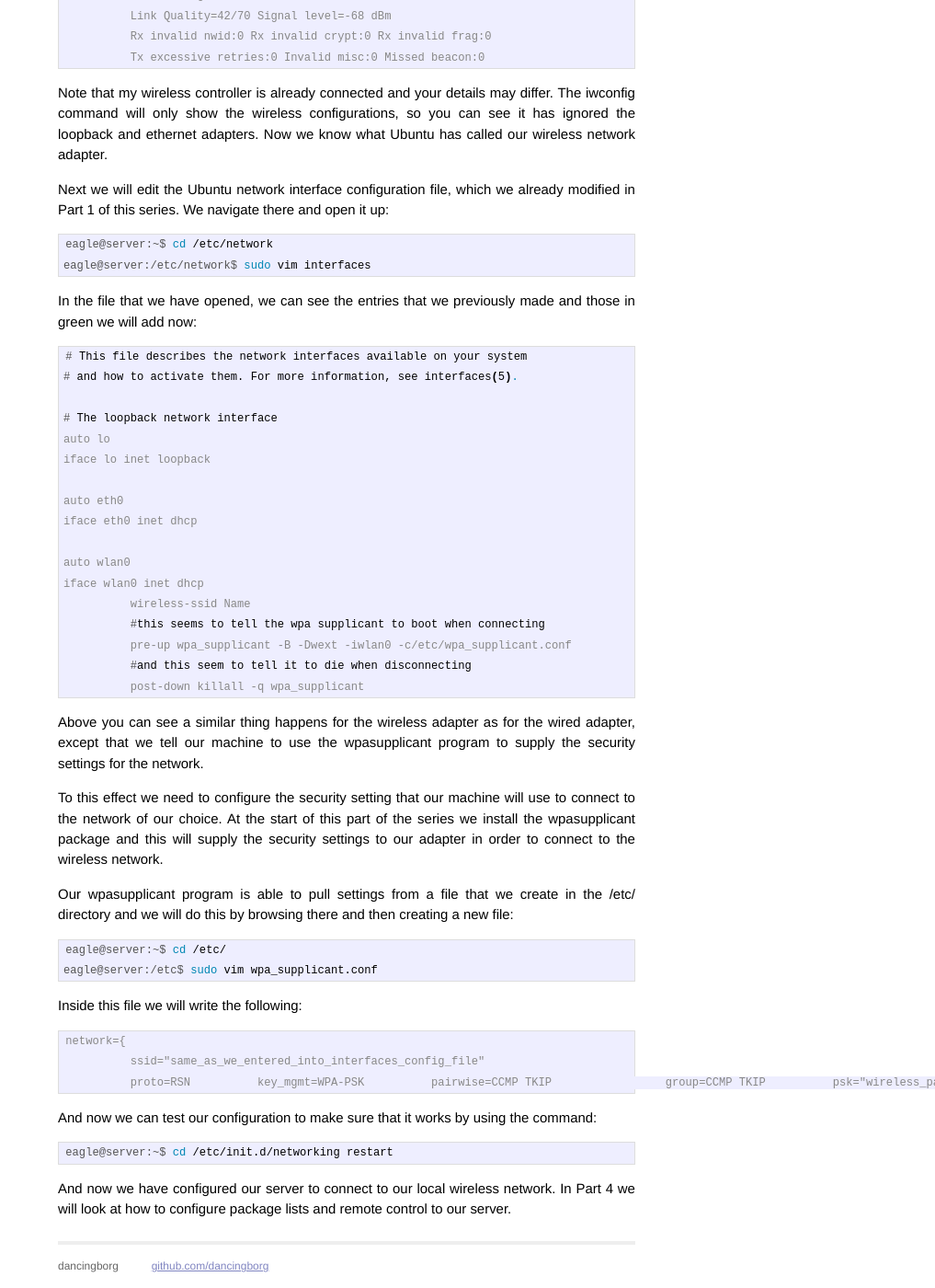
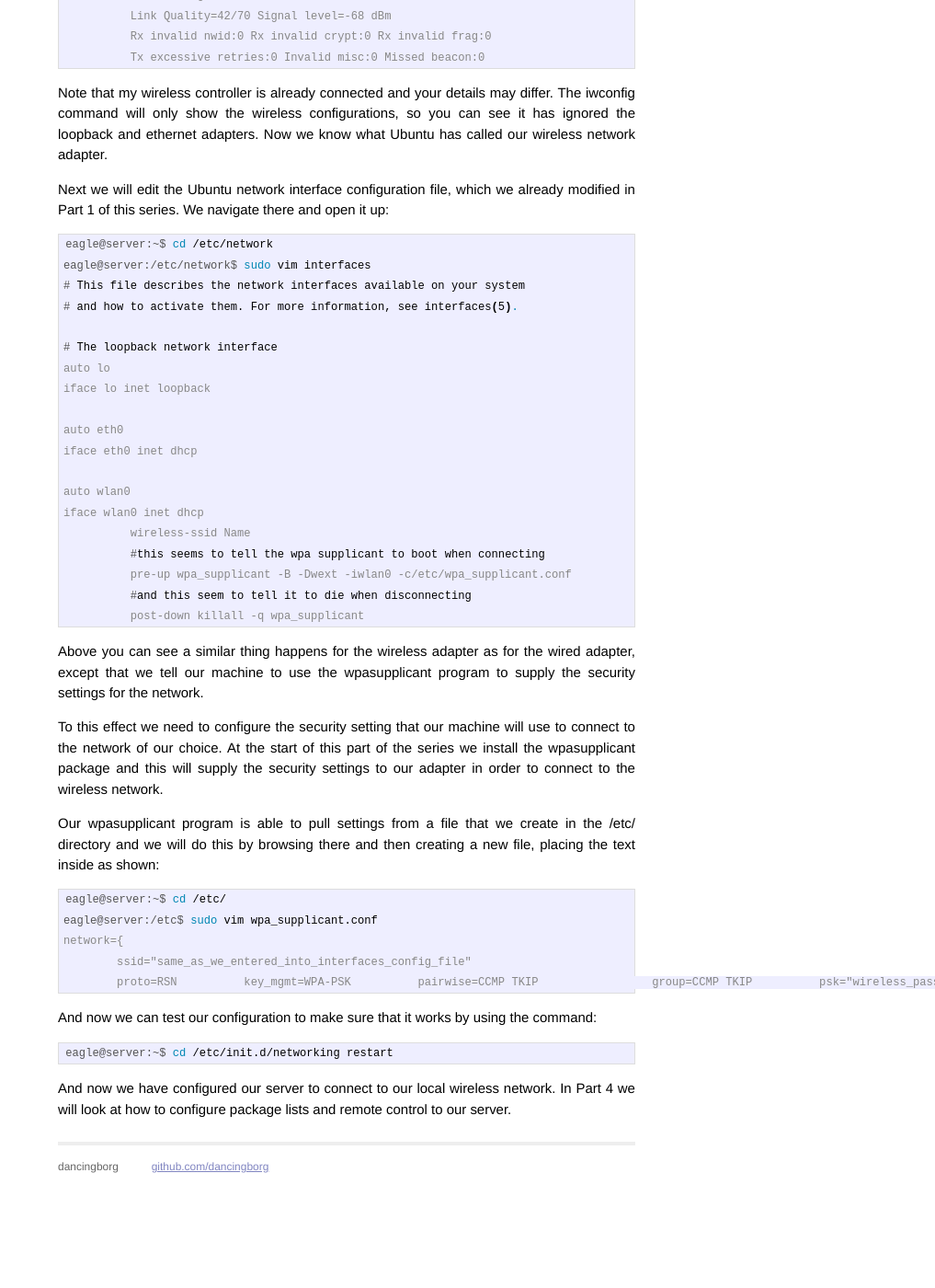
Before and after one commit to andre-abadi/andre-abadi.github.io, a Jekyll site: the page built from _posts/2011-03-20-ubuntu-file-server-part-3-wireless-network.md, in a window 1280 px wide and 1400 px high, scrolled down 1054 px. Shown: the whole window at 92% size, without its empty margins (263-1280 px from the left). Built offline with Jekyll 4.4.1, drawn with Linux system fonts in a browser that asks for light colours; Markdown is read by kramdown in place of the engine named in the settings; after the commit the page ends 2345 px from its top, so only the background shows below that.

Commit message:
Update code snippets

```diff
--- a/_posts/2011-03-20-ubuntu-file-server-part-3-wireless-network.md
+++ b/_posts/2011-03-20-ubuntu-file-server-part-3-wireless-network.md
@@ -52,11 +52,6 @@ Next we will edit the Ubuntu network interface configuration file, which we alre
 {% highlight console %}
 eagle@server:~$ cd /etc/network
 eagle@server:/etc/network$ sudo vim interfaces
-{% endhighlight %}
-
-In the file that we have opened, we can see the entries that we previously made and those in green we will add now:
-
-{% highlight console %}
 # This file describes the network interfaces available on your system
 # and how to activate them. For more information, see interfaces(5).
 
@@ -80,19 +75,14 @@ Above you can see a similar thing happens for the wireless adapter as for the wi
 
 To this effect we need to configure the security setting that our machine will use to connect to the network of our choice. At the start of this part of the series we install the wpasupplicant package and this will supply the security settings to our adapter in order to connect to the wireless network.
 
-Our wpasupplicant program is able to pull settings from a file that we create in the /etc/ directory and we will do this by browsing there and then creating a new file:
+Our wpasupplicant program is able to pull settings from a file that we create in the /etc/ directory and we will do this by browsing there and then creating a new file, placing the text inside as shown:
 
 {% highlight console %}
 eagle@server:~$ cd /etc/
 eagle@server:/etc$ sudo vim wpa_supplicant.conf
-{% endhighlight %}
-
-Inside this file we will write the following:
-
-{% highlight console %}
 network={
-          ssid="same_as_we_entered_into_interfaces_config_file"
-          proto=RSN          key_mgmt=WPA-PSK          pairwise=CCMP TKIP                 group=CCMP TKIP          psk="wireless_password"}
+	ssid="same_as_we_entered_into_interfaces_config_file"
+	proto=RSN          key_mgmt=WPA-PSK          pairwise=CCMP TKIP                	group=CCMP TKIP          psk="wireless_password"}
 {% endhighlight %}
 
 And now we can test our configuration to make sure that it works by using the command:
```
